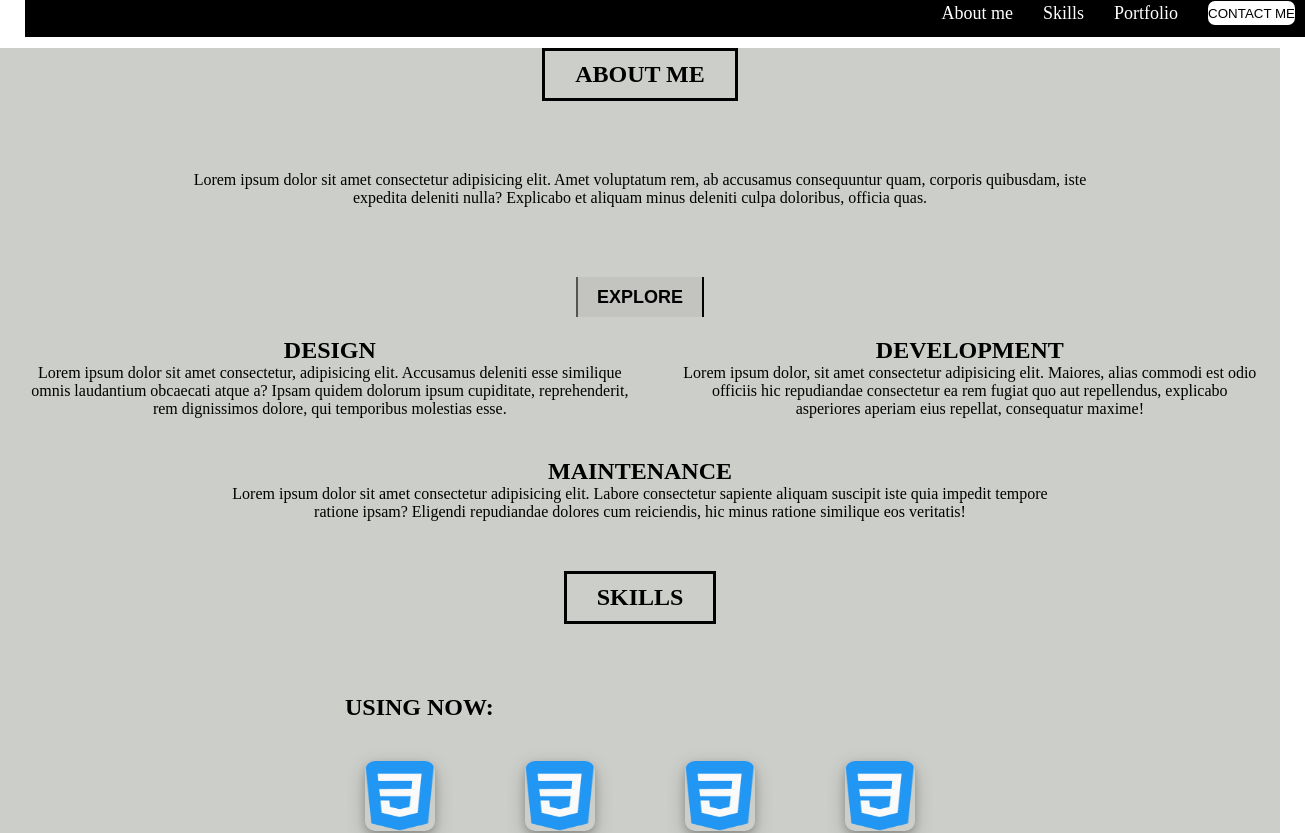
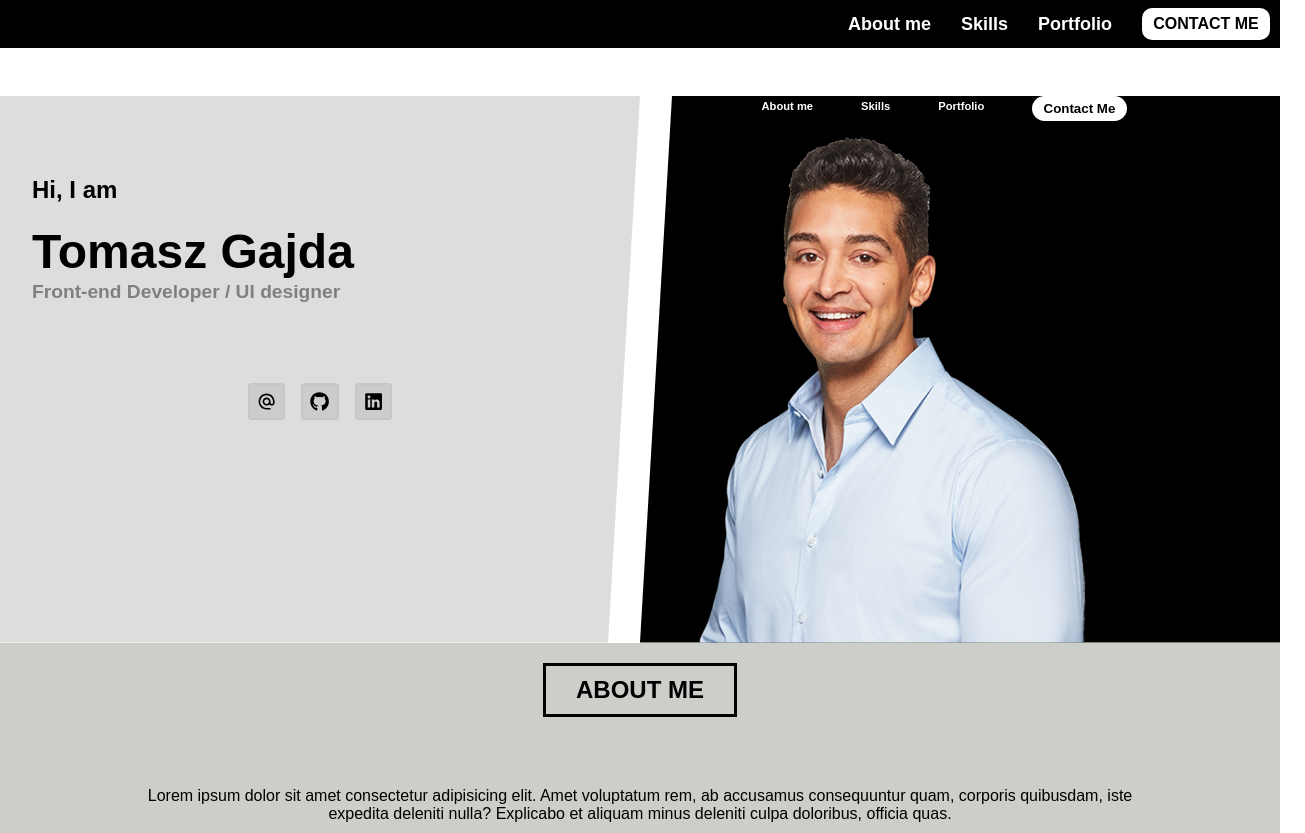
Before and after one commit to FreemanLuka/FirstProjectB, a React (Vite) app: page / in a window 1280 px wide. Shown: the top 833 px of the page, 1305 px wide, since content can reach past the window. Built offline with nearby package versions, Linux system fonts and the light colour scheme.

Commit message:
A little move

```diff
--- a/src/App.jsx
+++ b/src/App.jsx
@@ -7,9 +7,8 @@ function App() {
   return (
     <>
     <Header />
+    < Profile />
     <Hero />
-    < Header />
-    < Profile />
     </>
   )
 }
--- a/src/Header.jsx
+++ b/src/Header.jsx
@@ -2,11 +2,14 @@ import React from 'react'
 
 const Header = () => {
   return (
-      <nav className='header-nav'>
-        <li>About me</li>
-        <li>Skills</li>
-        <li>Portfolio</li>
-        <button className='header-nav-btn'>CONTACT ME</button>
+      <nav >
+        <ul className='header-nav'>
+          <li><a href="#about">About me</a></li>
+          <li><a href="#skills">Skills</a></li>
+          <li><a href="#portfolio">Portfolio</a></li>
+          {/* <li><a href="#contact">Contact</a></li> */}
+          <button className='header-nav-btn'><a href="#contact">CONTACT ME</a></button>
+        </ul>
       </nav>
   )
 }
--- a/src/Hero.jsx
+++ b/src/Hero.jsx
@@ -3,7 +3,7 @@ import htmlIcon from "./assets/html.png"
 
 const Hero = () => {
   return (
-    <section className="hero">
+    <section id="about" className="hero">
         <h2 className="hero-headings">
             ABOUT ME
         </h2>
@@ -29,7 +29,7 @@ const Hero = () => {
 
         <img src="" alt="" />
 
-        <h2 className="hero-headings">
+        <h2 id="skills" className="hero-headings">
             SKILLS
         </h2>
 
--- a/src/index.css
+++ b/src/index.css
@@ -1,29 +1,52 @@
 *{
     margin: 0;
     padding: 0;
+    font-family: Arial, Helvetica, sans-serif;
+}
+html {
+  scroll-behavior: smooth;
+}
+body {
+    box-sizing: border-box;
+    overflow-x: hidden;
 }
 .header-nav {
-    height: 6vh;
+    height: 3rem;
     display: flex;
     background-color: black;
     color: white;
     gap: 30px;
-    list-style: none;
     justify-content: right;
     align-items: center;
+    list-style: none;
 }
-.header-nav li {
+.header-nav li a {
     font-size: large;
     cursor: pointer;
+    color: inherit;
+    text-decoration: none;
+    font-weight: bold;
 }
 .header-nav button {
     background-color: white;
     color: black;
-    border-radius: 7px;
+    border-radius: 10px;
     cursor: pointer;
     border: none;
-    height: 3vh;
+    height: 1.5rem;
     margin-right: 10px;
+    text-decoration: none;
+    padding: 5px;
+    font-size: medium;
+    font-weight: bold;
+    /* transition: 0.3s; */
+    width: 8rem;
+    height: 2rem;
+}
+.header-nav button a {
+    text-decoration: none;
+    color: inherit;
+    font-weight: bold;
 }
 
 .hero {
@@ -34,6 +57,7 @@
     text-align: center;
     display: flex;
     flex-direction: column;
+    padding-top: 20px;
 }
 .hero-explore-btn{
     background-color: rgba(128, 128, 128, 0.13);
@@ -44,11 +68,12 @@
     font-weight: bold;
     border-top: none;
     border-bottom: none;
-    /* border-width: 5px; */
     margin-top: 20px;
 }
 .hero-main{
-    margin: 50px 170px 50px 170px;
+    margin: 50px auto;
+    max-width: 1000px;
+    padding: 0 1rem;
 }
 .hero-main h1{
     font-size: xx-large;
@@ -69,32 +94,22 @@
 }
 .hero-design{
     display: flex;
-
+    flex-wrap: wrap;
 }
 .hero-design div{
     margin: 20px;
 }
 .hero-design-plus{
-    padding: 20px 220px 50px 220px;
+    padding: 20px 5%;
 }
 .hero-tools {
-    /* font-size: xx-large; */
     margin-top: 50px;
     margin-bottom: 20px;
 }
 .hero-tools h2{
-    /* margin-bottom: 10px; */
     font-weight: bold;
     margin-left: 20px;
     text-align: left;
-
-    /* text-decoration: underline;
-    text-underline-offset: 10px;
-    text-decoration-thickness: 3px;
-    text-decoration-color: black;
-    text-shadow: 2px 2px 4px #000000; */
-
-
 }
 .hero-tools p{
     margin-bottom: 20px;
@@ -107,34 +122,85 @@
     box-shadow: 0 4px 8px 0 rgba(0, 0, 0, 0.2), 0 6px 20px 0 rgba(0, 0, 0, 0.19);
     transition: 0.3s;
 }
-/* .hero-tools img:hover{
-    box-shadow: 0 8px 16px 0 rgba(0, 0, 0, 0.2), 0 12px 40px 0 rgba(0, 0, 0, 0.19);
-    transform: scale(1.1);
-} */
 .hero-tools-div{
     display: grid;
     grid-template-columns: auto auto auto auto;
-    gap: 90px;
+    /* grid-template-columns: repeat(4, minmax(120px, 1fr)); */
+    gap: 2rem;
     justify-content: center;
     align-items: center;
     margin: 20px;
     padding: 20px;
 }
 
-* {
-  margin: 0;
-  padding: 0;
+
+/* ------- Force side-by-side on wide screens, stack on small screens ------- */
+.profile {
+  display: flex;               /* make it a flex row container */
+  flex-direction: row;
+  flex-wrap: nowrap;           /* keep them side-by-side on wide screens */
+  align-items: stretch;        /* equal height columns */
+  justify-content: space-between;
+  gap: 0;
+  width: 100%;
+  box-sizing: border-box;
 }
 
-.profile {
-  height: 100vh;
+/* Ensure each side takes half the available width and can shrink */
+.leftside,
+.rightside {
+  margin-top: 3rem;
+  box-sizing: border-box;
+  flex: 0 0 50%;               /* don't grow, base 50% */
+  max-width: 50%;
+  min-width: 0;                /* **important** allows them to shrink below content size */
+  height: auto;
+  position: relative;
+  left: 0;                     /* reset any offsets */
+  right: 0;
+  overflow-wrap: break-word;   /* prevent long words/content from forcing width */
+  -ms-word-break: break-word;
+  word-break: break-word;
+}
+
+/* Remove any large paddings that can push width beyond container */
+.leftside { padding-left: 2rem;
+  background: #ddd;
+  clip-path: polygon(0 0, 100% 0, 95% 100%, 0 100%);
+  position: relative;
+ }
+.rightside { background: black;
+  position: relative;
+  clip-path: polygon(5% 0, 100% 0, 100% 100%, 0 100%);
+}
+.leftside, .rightside { padding-right: 2rem; }
+
+/* Responsive: stack on small viewports */
+@media (max-width: 900px) {
+  .profile {
+    flex-wrap: wrap;
+  }
+  .leftside,
+  .rightside {
+    flex: 1 1 100%;
+    max-width: 100%;
+    min-width: 0;
+    clip-path: none;           /* optional: remove angled edges on small screens */
+  }
+}
+
+
+
+/* .profile {
+  margin-top: 4rem;
+  min-height: 100vh;
   width: 100%;
   display: flex;
   justify-content: center;
-  align-items: center;
+  align-items: stretch;
   font-family: Arial, Helvetica, sans-serif;
+  flex-wrap: wrap;
 }
-
 .leftside {
   background: #ddd;
   display: flex;
@@ -143,13 +209,23 @@
   padding: 4rem 2rem;
   justify-content: center;
   padding-left: 70px;
-  height: 60vh;
-  width: 50vh;
+  height: 100%;
+  width: 100%;
+  max-width: 50%;
   clip-path: polygon(0 0, 100% 0, 95% 100%, 0 100%);
   position: relative;
-  left: 10px;
+  left: 0;
 }
-
+.rightside {
+  background: black;
+  padding: 4rem 2rem;
+  height: 100%;
+  width: 100%;
+  max-width: 50%;
+  position: relative;
+  clip-path: polygon(5% 0, 100% 0, 100% 100%, 0 100%);
+  right: 0;
+} */
 .leftside img {
   display: flex;
   height: 30px;
@@ -157,17 +233,6 @@
   object-fit: cover;
   margin-top: -50px;
 }
-
-.rightside {
-  background: black;
-  padding: 4rem 2rem;
-  height: 60vh;
-  width: 30%;
-  position: relative;
-  clip-path: polygon(5% 0, 100% 0, 100% 100%, 0 100%);
-  right: 20px;
-}
-
 .leftside h3 {
   margin: 0.5rem 0;
   margin-right: 200px;
@@ -175,18 +240,15 @@
   margin-bottom: 20px;
   font-size: 1.5rem;
 }
-
 .leftside h1 {
   margin: 0.1rem 0;
   font-size: 3rem;
 }
-
 .leftside h4 {
   margin: 0;
   font-size: 1.2rem;
   color: gray;
 }
-
 .socialicons {
   display: flex;
   justify-content: center;
@@ -194,7 +256,6 @@
   margin-top: 5rem;
   gap: 1rem;
 }
-
 .socialicons a {
   height: 30px;
   font-size: 1.2rem;
@@ -211,35 +272,30 @@
   box-shadow: #464444;
   border: 2px solid #c7c5c5;
 }
-
 .socialicons a:hover {
   background-color: #373535;
   color: white;
 }
-
-nav {
+.nav {
   position: relative;
   bottom: 11px;
-  left: 25px;
+  left: 0;
   display: flex;
   align-items: center;
   gap: 30px;
 }
-
 .rightside nav ul {
   list-style: none;
   display: flex;
   justify-content: center;
   gap: 3rem;
 }
-
 .rightside nav a {
   text-decoration: none;
   color: white;
   font-size: 0.7rem;
   font-weight: bold;
 }
-
 .contact-btn {
   background: white;
   color: black;
@@ -253,7 +309,6 @@ nav {
   background: gray;
   color: white;
 }
-
 .profileimage {
   height: 64vh;
   bottom: 0;
@@ -261,3 +316,8 @@ nav {
   right: 2rem;
   display: flex;
 }
+
+/*
+* {
+  outline: 1px solid red;
+} */
```
